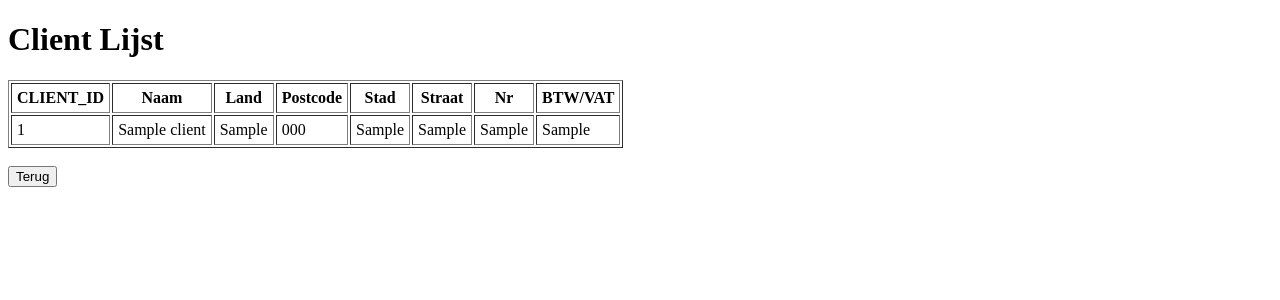
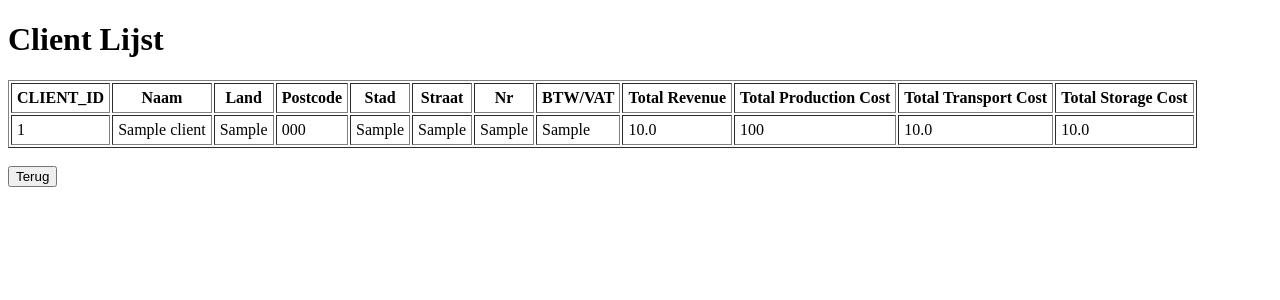
Before and after one commit to A-D-DBS-application/web-application-2025-group-22, a Flask app: page /clients in a window 1280 px wide. Shown: the top 300 px of the page. Run offline with Flask 3, Linux system fonts and the light colour scheme; tables that the repository leaves empty hold one stand-in row (values such as "Sample post").

Commit message:
Client pagina
Tabel voor totale omzet en alle kosten toegevoegd

```diff
--- a/app/routes.py
+++ b/app/routes.py
@@ -1,4 +1,6 @@
 from flask import Blueprint, render_template, request, jsonify, redirect, url_for
+from sqlalchemy import func
+
 from .models import WEBUSER, CLIENT, SUPPLIER, PRODUCT, ORDER, COST
 from . import db
 
@@ -68,7 +70,41 @@ def home_page():
 @main.route('/clients')
 def clients():
     clients = CLIENT.query.all()
-    return render_template('clients.html', clients=clients)
+
+    client_totals = {
+        client.CLIENT_ID: {
+            "total_revenue": 0,
+            "total_production_cost": 0,
+            "total_transport_cost": 0,
+            "total_storage_cost": 0,
+        }
+        for client in clients
+    }
+
+    aggregate_rows = (
+        db.session.query(
+            CLIENT.CLIENT_ID,
+            func.coalesce(func.sum(ORDER.total_sell_price), 0).label("total_revenue"),
+            func.coalesce(func.sum(ORDER.quantity * PRODUCT.Unit_cost), 0).label("total_production_cost"),
+            func.coalesce(func.sum(COST.Total_transport_cost), 0).label("total_transport_cost"),
+            func.coalesce(func.sum(COST.Total_stockage_cost), 0).label("total_storage_cost"),
+        )
+        .outerjoin(ORDER, CLIENT.CLIENT_ID == ORDER.CLIENT_ID)
+        .outerjoin(PRODUCT, ORDER.PRODUCT_NR == PRODUCT.PRODUCT_NR)
+        .outerjoin(COST, ORDER.FACTUUR_NR == COST.FACTUUR_NR)
+        .group_by(CLIENT.CLIENT_ID)
+        .all()
+    )
+
+    for row in aggregate_rows:
+        client_totals[row.CLIENT_ID] = {
+            "total_revenue": row.total_revenue,
+            "total_production_cost": row.total_production_cost,
+            "total_transport_cost": row.total_transport_cost,
+            "total_storage_cost": row.total_storage_cost,
+        }
+
+    return render_template('clients.html', clients=clients, client_totals=client_totals)
 
 # 👥 Webusers-overzichtspagina
 @main.route('/webusers')
--- a/app/templates/clients.html
+++ b/app/templates/clients.html
@@ -16,6 +16,10 @@
             <th>Straat</th>
             <th>Nr</th>
             <th>BTW/VAT</th>
+            <th>Total Revenue</th>
+            <th>Total Production Cost</th>
+            <th>Total Transport Cost</th>
+            <th>Total Storage Cost</th>
         </tr>
         {% for c in clients %}
         <tr>
@@ -27,6 +31,11 @@
             <td>{{ c.street }}</td>
             <td>{{ c.housenr }}</td>
             <td>{{ c.BTW_VAT }}</td>
+            {% set totals = client_totals.get(c.CLIENT_ID) %}
+            <td>{{ totals.total_revenue | round(2) }}</td>
+            <td>{{ totals.total_production_cost | round(2) }}</td>
+            <td>{{ totals.total_transport_cost | round(2) }}</td>
+            <td>{{ totals.total_storage_cost | round(2) }}</td>
         </tr>
         {% endfor %}
     </table>
```
